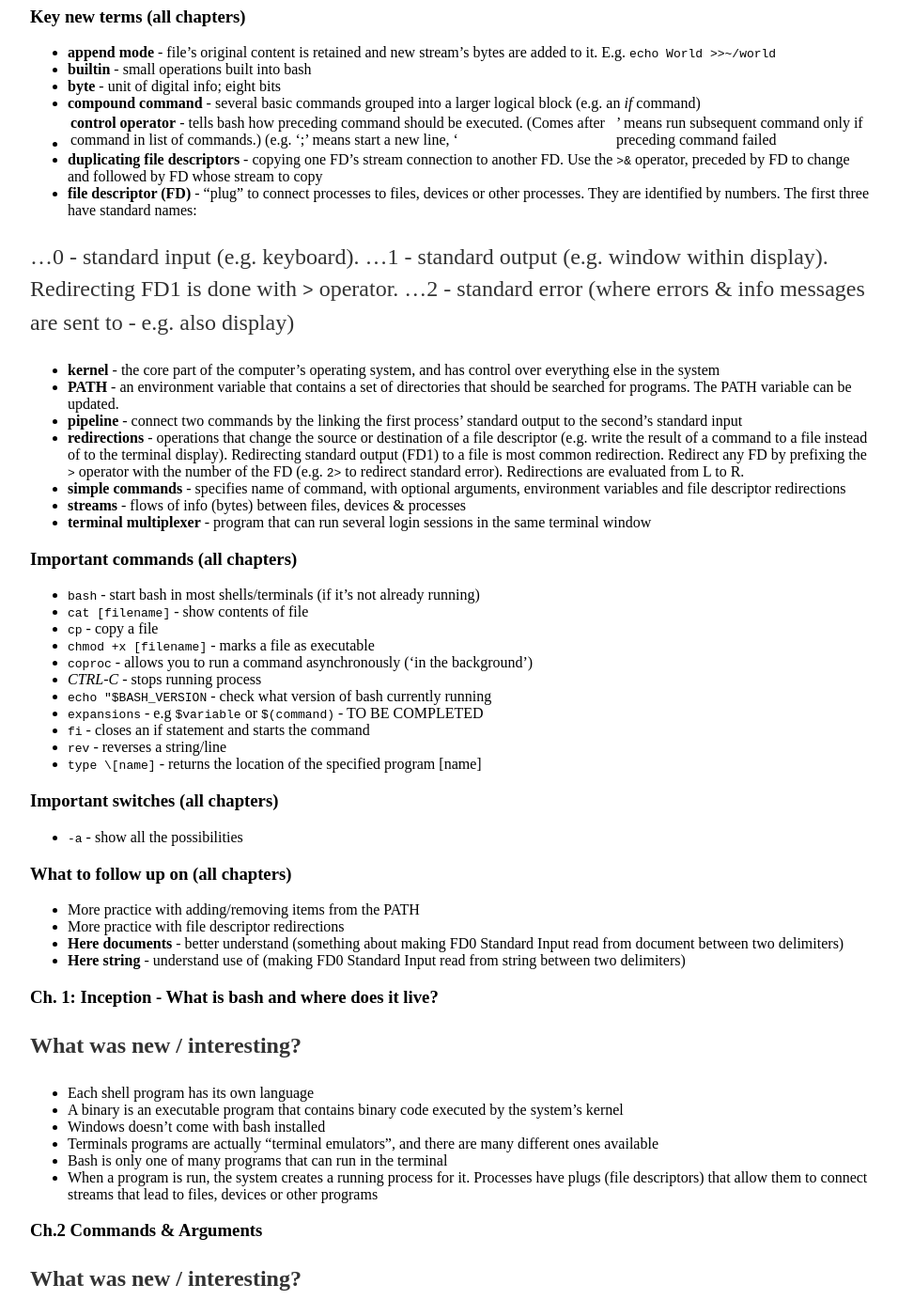
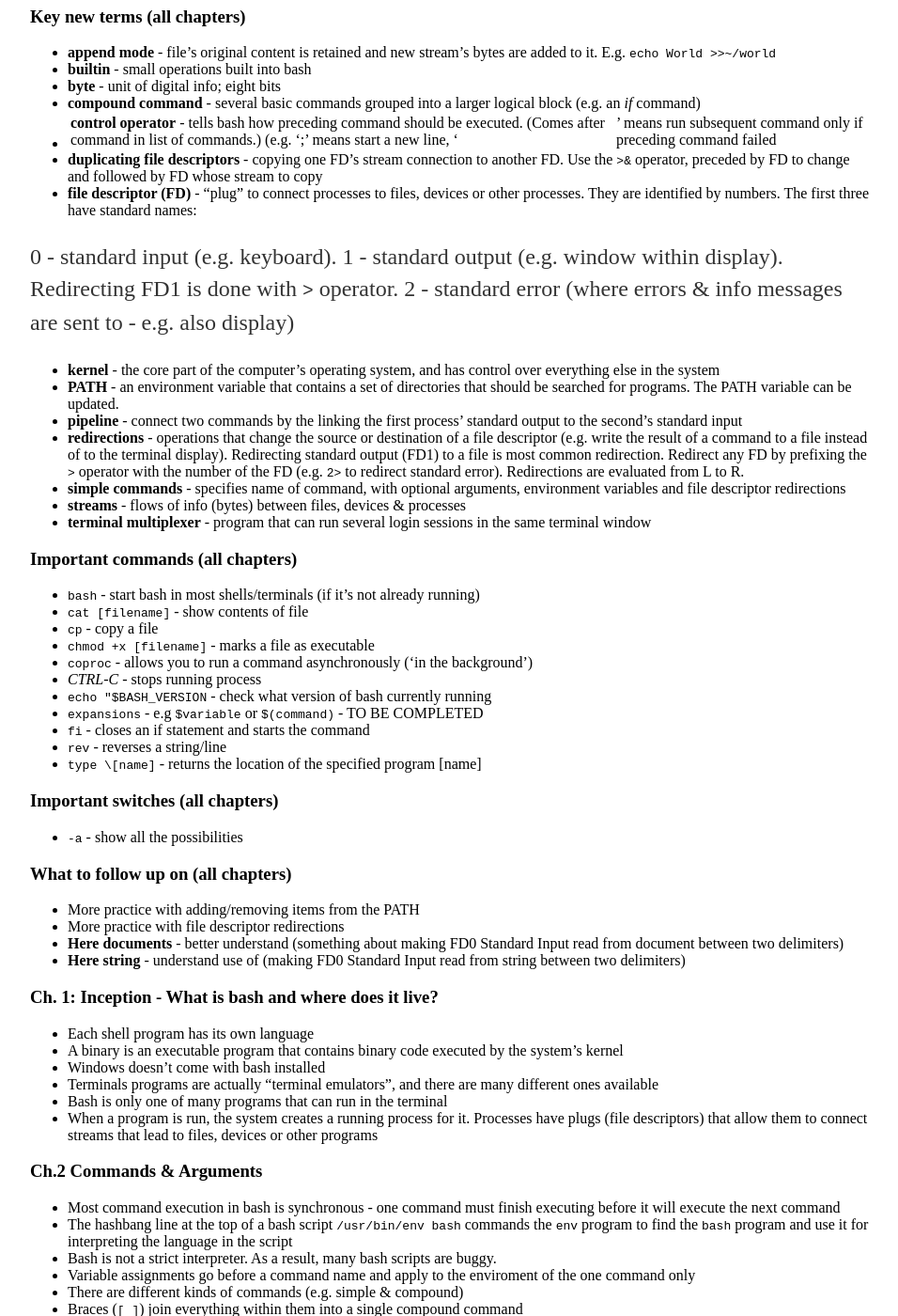
Before and after one commit to jchenj/jchenj.github.io, a Jekyll site: the page built from _posts/2020-01-14-bash-guide.md, in a window 1280 px wide and 1400 px high, scrolled down 306 px. Shown: the whole window at 94% size, without its empty margins (160-1116 px from the left). Built offline with Jekyll 4.4.1, drawn with Linux system fonts in a browser that asks for light colours; some of the changed text lies outside the part shown.

Commit message:
Update 2020-01-14-bash-guide.md

```diff
--- a/_posts/2020-01-14-bash-guide.md
+++ b/_posts/2020-01-14-bash-guide.md
@@ -15,9 +15,9 @@ Notes on [The Bash Guide: A quality driven guide through the shell's many featur
 * **duplicating file descriptors** - copying one FD's stream connection to another FD. Use the `>&` operator, preceded by FD to change and followed by FD whose stream to copy
 * **file descriptor (FD)** - "plug" to connect processes to files, devices or other processes. They are identified by numbers. The first three have standard names:
 
-...0 - standard input (e.g. keyboard).
-...1 - standard output (e.g. window within display). Redirecting FD1 is done with `>` operator.
-...2 - standard error (where errors & info messages are sent to - e.g. also display)
+0 - standard input (e.g. keyboard).
+1 - standard output (e.g. window within display). Redirecting FD1 is done with `>` operator.
+2 - standard error (where errors & info messages are sent to - e.g. also display)
 
 * **kernel** - the core part of the computer's operating system, and has control over everything else in the system
 * **PATH** - an environment variable that contains a set of directories that should be searched for programs. The PATH variable can be updated.
@@ -50,7 +50,6 @@ Notes on [The Bash Guide: A quality driven guide through the shell's many featur
 * **Here string** - understand use of (making FD0 Standard Input read from string between two delimiters)
 
 ### Ch. 1: Inception - What is bash and where does it live?
-**What was new / interesting?**
 * Each shell program has its own language
 * A binary is an executable program that contains binary code executed by the system's kernel
 * Windows doesn't come with bash installed
@@ -59,7 +58,6 @@ Notes on [The Bash Guide: A quality driven guide through the shell's many featur
 * When a program is run, the system creates a running process for it. Processes have plugs (file descriptors) that allow them to connect streams that lead to files, devices or other programs
 
 ### Ch.2  Commands & Arguments
-**What was new / interesting?**
 * Most command execution in bash is synchronous - one command must finish executing before it will execute the next command
 * The hashbang line at the top of a bash script `/usr/bin/env bash` commands the `env` program to find the `bash` program
 and use it for interpreting the language in the script
@@ -76,5 +74,4 @@ and use it for interpreting the language in the script
 * To send both output and error bytes to a file, need to make sure they're on the same stream by duplicating file descriptors
 
 ### Ch. 3 - Variables & Expansions
-**What was new / interesting?**
 *
```
